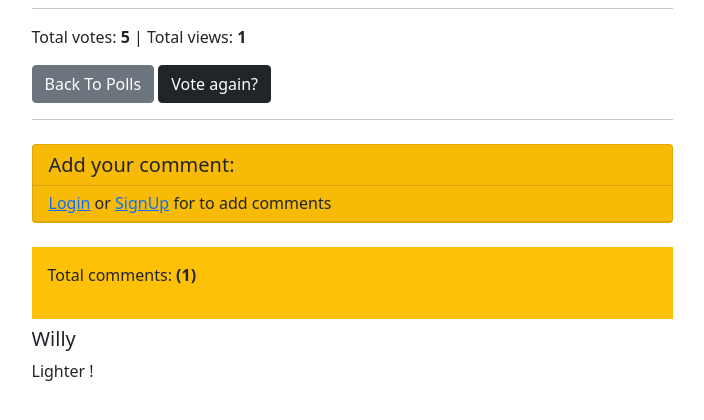
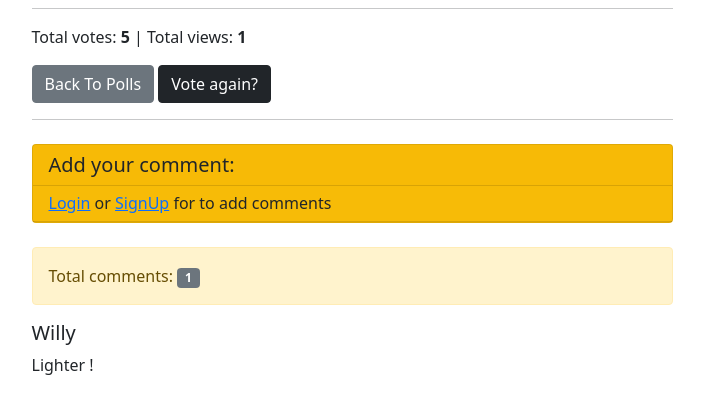
Before and after one commit to Falco13/vote_django_app, a Django app: a page that uses poll_app/templates/poll_app/results.html in a window 1280 px wide. Shown: the part 240-660 px from the top of the page, without its empty margins (288-992 px from the left). Run offline with Django 4.2, Linux system fonts and the light colour scheme; data comes from the database, SQL or seed files in the repository; both versions use the stored data as it was after the commit.

Commit message:
fix total comments

```diff
--- a/poll_app/templates/poll_app/results.html
+++ b/poll_app/templates/poll_app/results.html
@@ -58,8 +58,8 @@ Total votes: <b>{{ question.total_votes }}</b> | Total views: <b>{{ question.tot
     {% endif %}
 </div>
 
-<div class="p-3 mb-2 bg-warning text-dark">
-    <p>Total comments: <b>({{ comm.count }})</b></p>
+<div class="alert alert-warning" role="alert">
+    Total comments: <span class="badge bg-secondary">{{ comm.count }}</span>
 </div>
 
 {% for comment in comm %}
```
Also changed, not shown: db.sqlite3.
